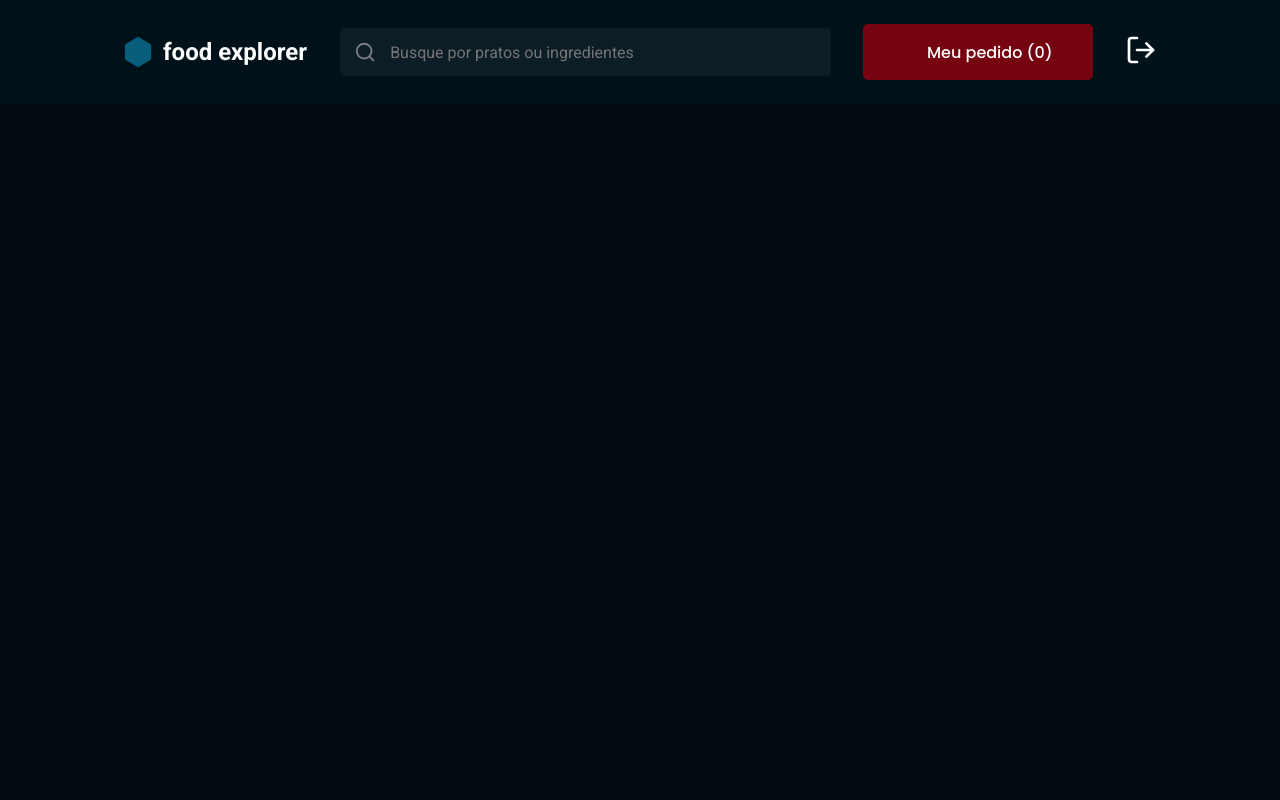
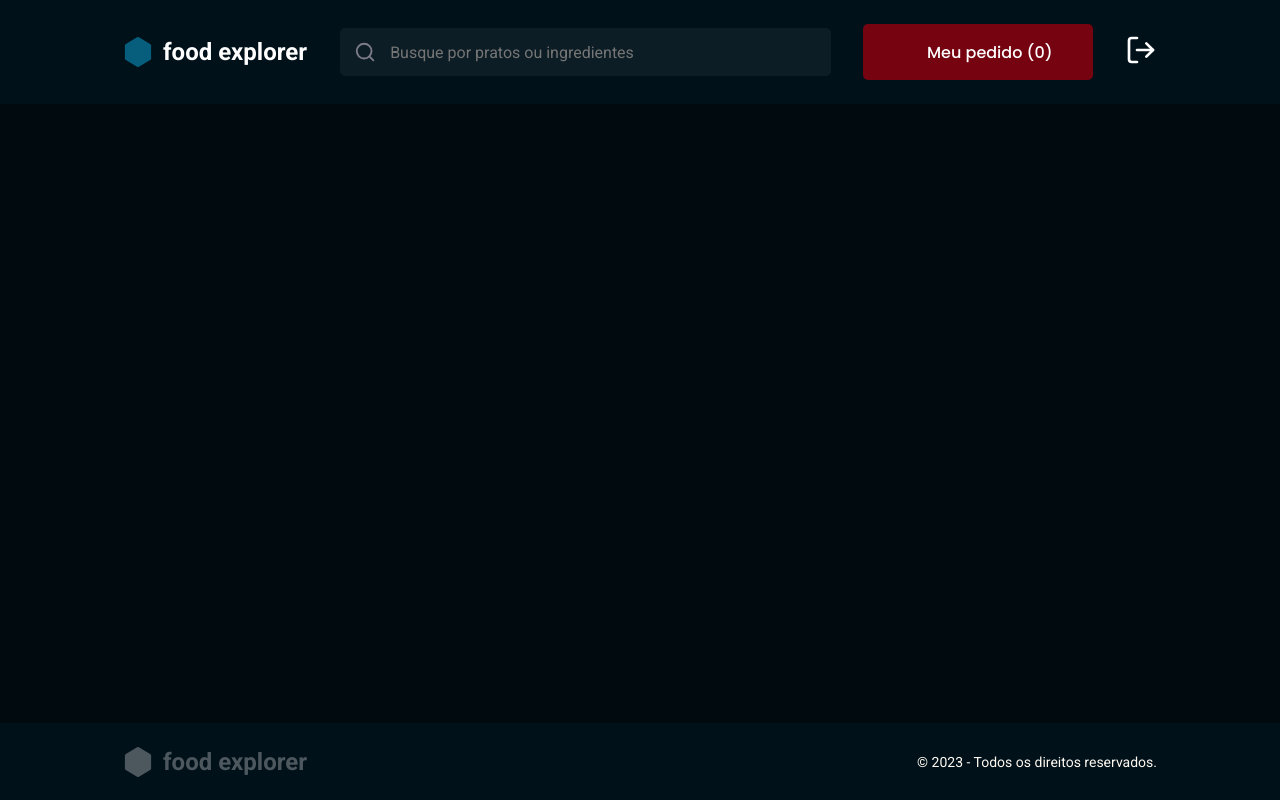
Before and after one commit to maxyuri13/Food-Explorer, a React (Vite) app in the folder Frontend/: page / in a window 1280 px wide. Built offline with nearby package versions, Linux system fonts and the light colour scheme; some icons are missing.

Commit message:
update footer

```diff
--- /dev/null
+++ b/Frontend/src/components/Footer/index.jsx
@@ -0,0 +1,16 @@
+import { BsHexagonFill } from "react-icons/bs";
+
+import { Container, Logo } from "./styles";
+
+export function Footer(){
+  return(
+    <Container>
+      <Logo>
+        <BsHexagonFill/>
+        <h1>food explorer</h1>
+      </Logo>
+
+      <h1>© 2023 - Todos os direitos reservados.</h1>
+    </Container>
+  )
+}
--- /dev/null
+++ b/Frontend/src/components/Footer/styles.js
@@ -0,0 +1,41 @@
+import styled from "styled-components";
+
+export const Container = styled.footer`
+  grid-area: footer;
+
+  height: 77px;
+  width: 100%;
+
+  display: flex;
+  align-items: center;
+  justify-content: space-between;
+
+  padding: 24px 123px;
+
+  background-color: ${({ theme }) => theme.COLORS.DARK_600};
+
+  h1 {
+
+    font-size: 1.4rem;
+    font-weight: 400;
+    color: ${({ theme}) => theme.COLORS.LIGHT_200};
+  }
+`
+
+export const Logo = styled.div`
+  display: flex;
+  align-items: center;
+  gap: 1rem;
+
+  > svg {
+    width: 30px;
+    height: 30px;
+    color: ${({ theme}) => theme.COLORS.LIGHT_700};
+  }
+
+  h1 {
+    font-size: 2.4rem;
+    font-weight: 700;
+    color: ${({ theme}) => theme.COLORS.LIGHT_700};
+  }
+`
--- a/Frontend/src/components/Header/index.jsx
+++ b/Frontend/src/components/Header/index.jsx
@@ -6,12 +6,12 @@ import { Input } from "../Input";
 
 import { Container, Logo, Search, Order, Logout } from "./styles";
 
-export function Header() {
+export function Header(){
   return(
     <Container>
       <Logo>
         <BsHexagonFill/>
-        <span>food explorer</span>
+        <h1>food explorer</h1>
       </Logo>
       <Search>
         <Input placeholder="Busque por pratos ou ingredientes" icon={FiSearch}/>
--- a/Frontend/src/components/Header/styles.js
+++ b/Frontend/src/components/Header/styles.js
@@ -27,7 +27,7 @@ export const Logo = styled.div`
     color: ${({ theme}) => theme.COLORS.CAKE_100};
   }
 
-  span {
+  h1 {
     font-size: 2.4rem;
     font-weight: 700;
     color: ${({ theme}) => theme.COLORS.LIGHT_100};
--- a/Frontend/src/pages/Home/index.jsx
+++ b/Frontend/src/pages/Home/index.jsx
@@ -1,12 +1,13 @@
 import { Container } from "./styles";
 import { Header } from "../../components/Header";
-import { Tag } from "../../components/Tag";
+import { Footer } from "../../components/Footer"
 
 export function Home() {
 
   return (
     <Container>
       <Header />
+      <Footer />
     </Container>
   )
 }
--- a/Frontend/src/pages/Home/styles.js
+++ b/Frontend/src/pages/Home/styles.js
@@ -5,8 +5,9 @@ export const Container = styled.div`
   height: 100vh;
 
   display: grid;
-  grid-template-rows: 104px auto;
+  grid-template-rows: 104px auto 77px;
   grid-template-areas:
   "header"
   "content"
+  "footer"
 `;
```
